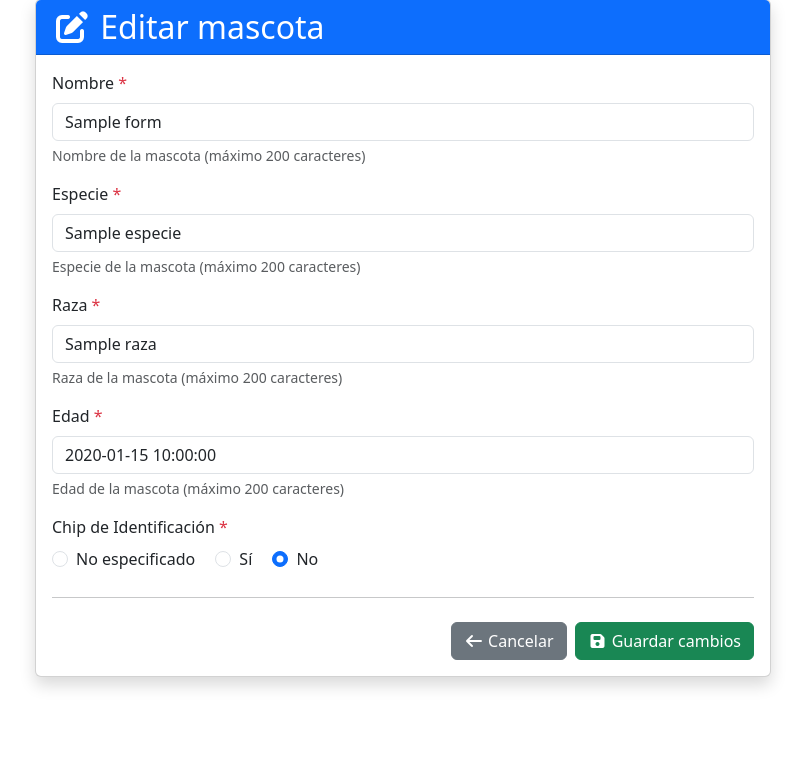
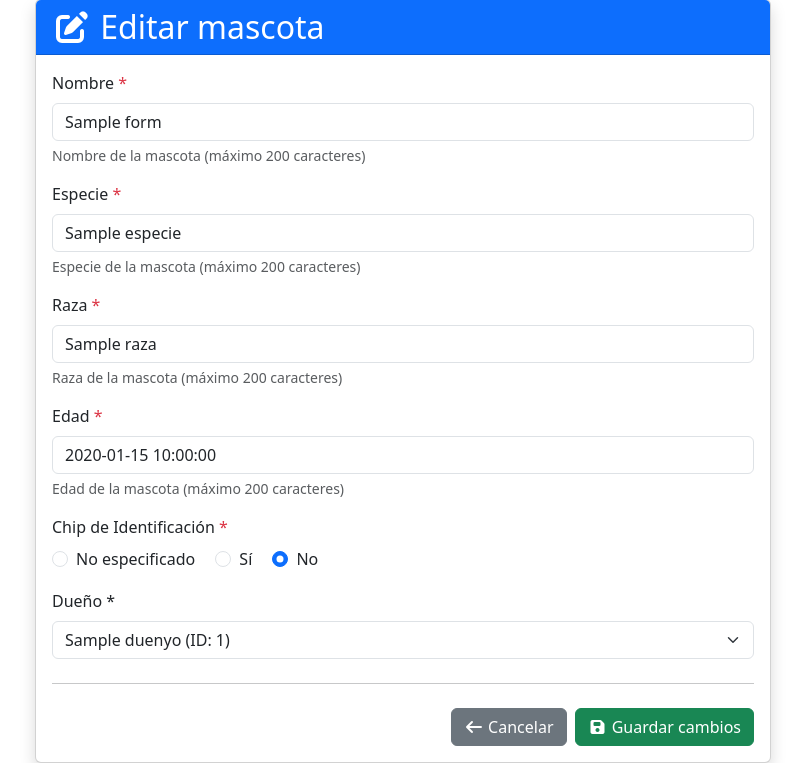
Before and after one commit to albanomp/Proyecto-Clinica-Veterinaria, a Python web app: template Clinica_Veterinaria/app/templates/mascotas/form.html in a window 1280 px wide. Shown: the part 49-812 px from the top of the page, without its empty margins (237-1042 px from the left). Before the commit the page ends 737 px from the top, so only its background shows below. Run offline with Jinja, Linux system fonts and the light colour scheme; the template is opened without the code that fills it: most values are stand-ins (such as "Sample title", 1, 10 or a date in 2020); some libraries are stand-ins or nearby versions.

Commit message:
Creada de nuevo para evitar conflictos la base de datos y actualizados los archivos mascota con la relación, comprobado su correcto funcionamiento

```diff
--- a/Clinica_Veterinaria/app/routers/web/mascotas.py
+++ b/Clinica_Veterinaria/app/routers/web/mascotas.py
@@ -7,7 +7,7 @@ from app.models import Mascota, Duenyo
 from app.database import get_db
 
 
-templates = Jinja2Templates(directory="Canciones/app/templates")
+templates = Jinja2Templates(directory="Clinica_Veterinaria/app/templates")
 
 router = APIRouter(prefix="/mascotas", tags=["web"])
 
--- a/Clinica_Veterinaria/app/templates/mascotas/form.html
+++ b/Clinica_Veterinaria/app/templates/mascotas/form.html
@@ -176,6 +176,25 @@
                                 </div>
                             </div>
 
+                             <!-- SELECCIÓN DE DUEÑO -->
+                            <div class="mb-3">
+                                <label class="form-label">Dueño *</label>
+                                <select class="form-select" name="duenyo_id" required>
+                                    <option value="">Seleccione un dueño...</option>
+
+                                    {% for d in duenyos %}
+                                        <option value="{{ d.id }}"
+                                            {% if form_data and form_data.duenyo_id == d.id %}
+                                                selected
+                                            {% elif mascota and mascota.duenyo_id == d.id %}
+                                                selected
+                                            {% endif %}>
+                                            {{ d.nombre }} (ID: {{ d.id }})
+                                        </option>
+                                    {% endfor %}
+                                    </select>
+                            </div>
+
                             <!-- BOTONES -->
                             <hr class="my-4">
 
--- a/Clinica_Veterinaria/app/templates/mascotas/list.html
+++ b/Clinica_Veterinaria/app/templates/mascotas/list.html
@@ -57,6 +57,7 @@
                     <th>Raza</th>
                     <th>Fecha de Nacimiento</th>
                     <th>Chip</th>
+                    <th>Dueño</th>
                     <th>Acciones</th>
                 </tr>
             </thead>
@@ -95,6 +96,8 @@
                             <span class="badge bg-secondary">No</span>
                         {% endif %}
                     </td>
+                    <td>{{ m.duenyo.nombre if m.duenyo else "Sin dueño" }}</td>
+
 
                     <td>
                         <a href="/mascotas/{{m.id}}" class="btn btn-sm btn-success me-1">
```
Also changed, not shown: Clinica_Veterinaria/app/templates/mascotas/detalle.html (+23 -1 lines), Clínica.db (added).
